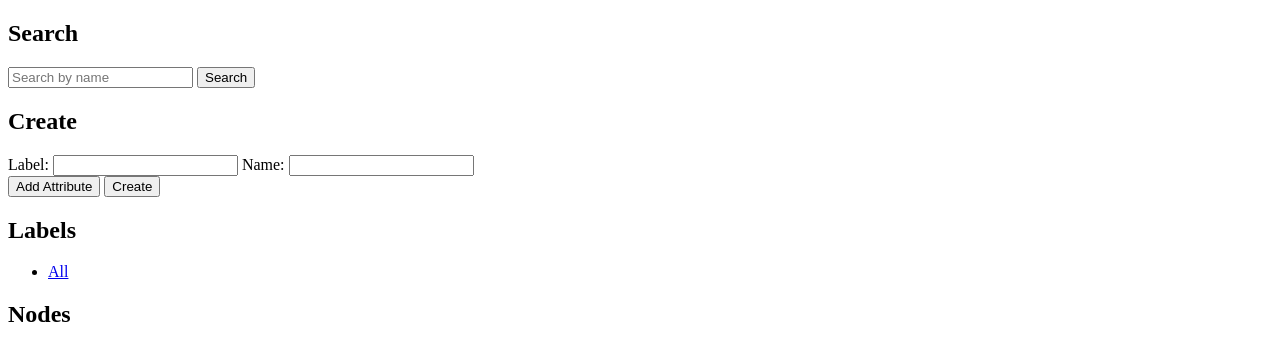
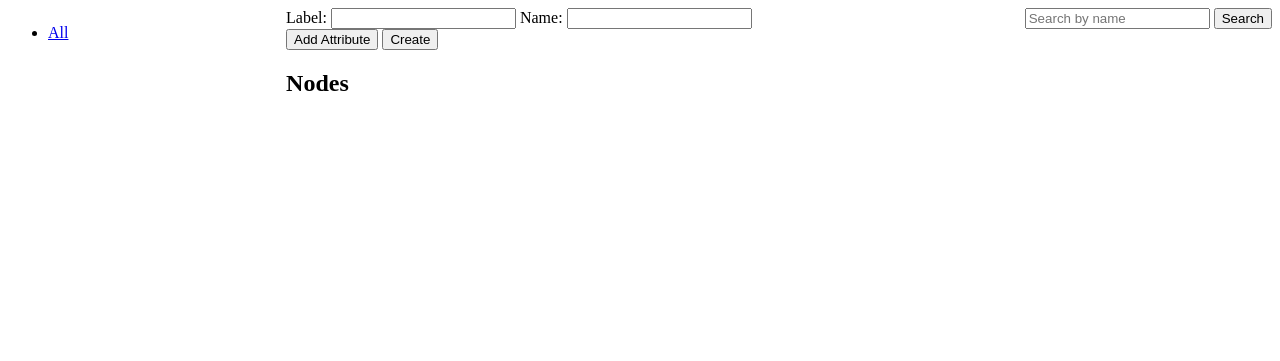
Before and after one commit to liangchaob/flask-neo4j, a Flask app: page / in a window 1280 px wide. Shown: the top 361 px of the page. Run offline with Flask 3, Linux system fonts and the light colour scheme; data that the repository does not hold is empty.

Commit message:
修改了布局和header

```diff
--- a/templates/index.html
+++ b/templates/index.html
@@ -1,7 +1,24 @@
 <!DOCTYPE html>
 <html>
 <head>
-    <title>Home</title>
+    <title>flask-neo4j</title>
+    <style>
+        .container {
+            display: flex;
+        }
+        .left-panel {
+            width: 20%;
+            margin-right: 2%;
+        }
+        .right-panel {
+            width: 78%;
+        }
+        .search-create-container {
+            display: flex;
+            justify-content: space-between;
+            margin-bottom: 10px;
+        }
+    </style>
     <script>
         function addAttribute() {
             var container = document.getElementById("attribute-container");
@@ -22,32 +39,53 @@
     </script>
 </head>
 <body>
-    <!-- 添加搜索表单 -->
-    <h2>Search</h2>
-    <form action="{{ url_for('index') }}" method="get">
-        <input type="text" name="search" placeholder="Search by name" value="{{ search_query }}">
-        <input type="submit" value="Search">
-    </form>
-    <h2>Create</h2>
+    <div class="container">
+        <!-- 左侧面板: 标签列表 -->
+        <div class="left-panel">
+            <!-- <h2>Labels</h2> -->
+            <ul>
+                <li><a href="{{ url_for('index') }}">All</a></li>
+                {% for label in labels %}
+                    <li><a href="{{ url_for('index', selected_label=label) }}">{{ label }}</a></li>
+                {% endfor %}
+            </ul>
+        </div>
+
+        <!-- 右侧面板: 节点列表和创建表单 -->
+        <div class="right-panel">
+            <div class="search-create-container">
+
+                <!-- 创建表单 -->
+                <div>
+                    <!-- <h2>Create</h2> -->
                     <form method="post" action="{{ url_for('index') }}">
                         <label for="label">Label:</label>
-        <input type="text" id="label" name="label">
+                        <input type="text" id="label" name="label" list="labelList">
+                        <datalist id="labelList">
+                            {% for label in labels %}
+                                <option value="{{ label }}">
+                            {% endfor %}
+                        </datalist>
                         <label for="name">Name:</label>
                         <input type="text" id="name" name="name">
                         <div id="attribute-container"></div>
                         <button type="button" onclick="addAttribute()">Add Attribute</button>
                         <input type="submit" value="Create">
                     </form>
+                </div>
 
-    <h2>Labels</h2>
-    <ul>
-        <li><a href="{{ url_for('index') }}">All</a></li>
-        {% for label in labels %}
-            <li><a href="{{ url_for('index', selected_label=label) }}">{{ label }}</a></li>
-        {% endfor %}
-    </ul>
+                <!-- 添加搜索表单 -->
+                <div>
+                    <!-- <h2>Search</h2> -->
+                    <form action="{{ url_for('index') }}" method="get">
+                        <input type="text" name="search" placeholder="Search by name" value="{{ search_query }}">
+                        <input type="submit" value="Search">
+                    </form>
+                </div>
 
+            </div>
 
+            <!-- 节点列表 -->
             <h2>Nodes</h2>
             <ul>
                 {% for node in nodes %}
@@ -61,7 +99,7 @@
                     </li>
                 {% endfor %}
             </ul>
-
-
+        </div>
+    </div>
 </body>
 </html>
--- a/templates/labels.html
+++ b/templates/labels.html
@@ -1,7 +1,7 @@
 <!DOCTYPE html>
 <html>
 <head>
-    <title>Labels List</title>
+    <title>flask-neo4j</title>
 </head>
 <body>
     <h1>All Labels</h1>
--- a/templates/show.html
+++ b/templates/show.html
@@ -2,7 +2,7 @@
 <!DOCTYPE html>
 <html>
 <head>
-    <title>Show Node</title>
+    <title>flask-neo4j</title>
 </head>
 <body>
     <!-- 添加回到首页的链接 -->
--- a/templates/update.html
+++ b/templates/update.html
@@ -1,7 +1,7 @@
 <!DOCTYPE html>
 <html>
 <head>
-    <title>Update Node</title>
+    <title>flask-neo4j</title>
     <script>
         function addAttribute() {
             var container = document.getElementById("attribute-container");
```
Lines whose indentation alone changed are shown as unchanged.
